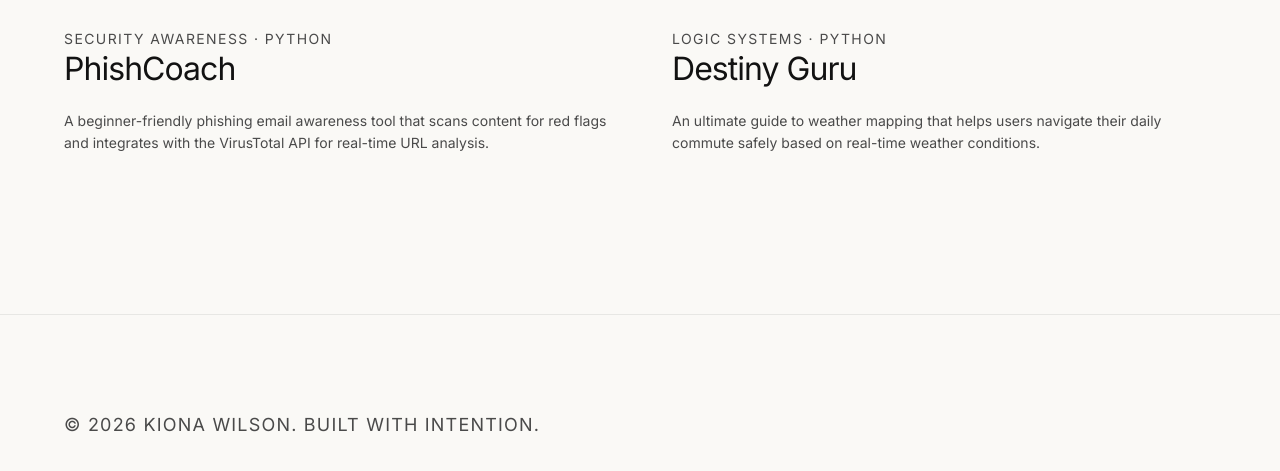
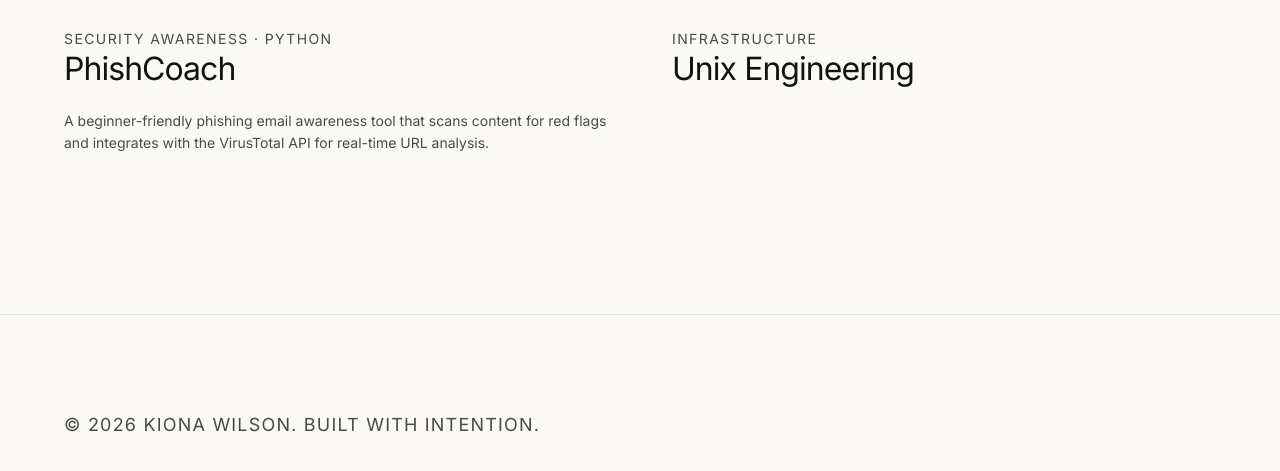
Before and after one commit to kawilson129-cpu/Kiona-629, a Jekyll site: the page built from docs/projects.md, in a window 1280 px wide and 900 px high, scrolled down 1934 px, cut to the strip 372-843 px from the top of the window. Built offline with Jekyll 4.4.1, drawn with Linux system fonts in a browser that asks for light colours.

```diff
--- a/docs/projects.md
+++ b/docs/projects.md
@@ -43,11 +43,10 @@
     </div>
     <div class="project-card">
       <div class="project-image-wrap" style="aspect-ratio: 1/1;">
-        <img src="https://core-normal.traeapi.us/api/ide/v1/text_to_image?prompt=weather%20mapping%20application%20minimalist%20editorial%20luxury%20aesthetic&image_size=square_hd" alt="Destiny Guru Project">
+        <img src="https://core-normal.traeapi.us/api/ide/v1/text_to_image?prompt=clean%20minimalist%20coding%20workspace%20luxury%20aesthetic&image_size=square_hd" alt="Unix Project">
       </div>
-      <span class="project-meta">Logic Systems · Python</span>
-      <h3 class="project-title">Destiny Guru</h3>
-      <p style="font-size: 0.875rem; margin-top: 1rem;">An ultimate guide to weather mapping that helps users navigate their daily commute safely based on real-time weather conditions.</p>
+      <span class="project-meta">Infrastructure</span>
+      <h3 class="project-title">Unix Engineering</h3>
     </div>
   </div>
 </section>
```
